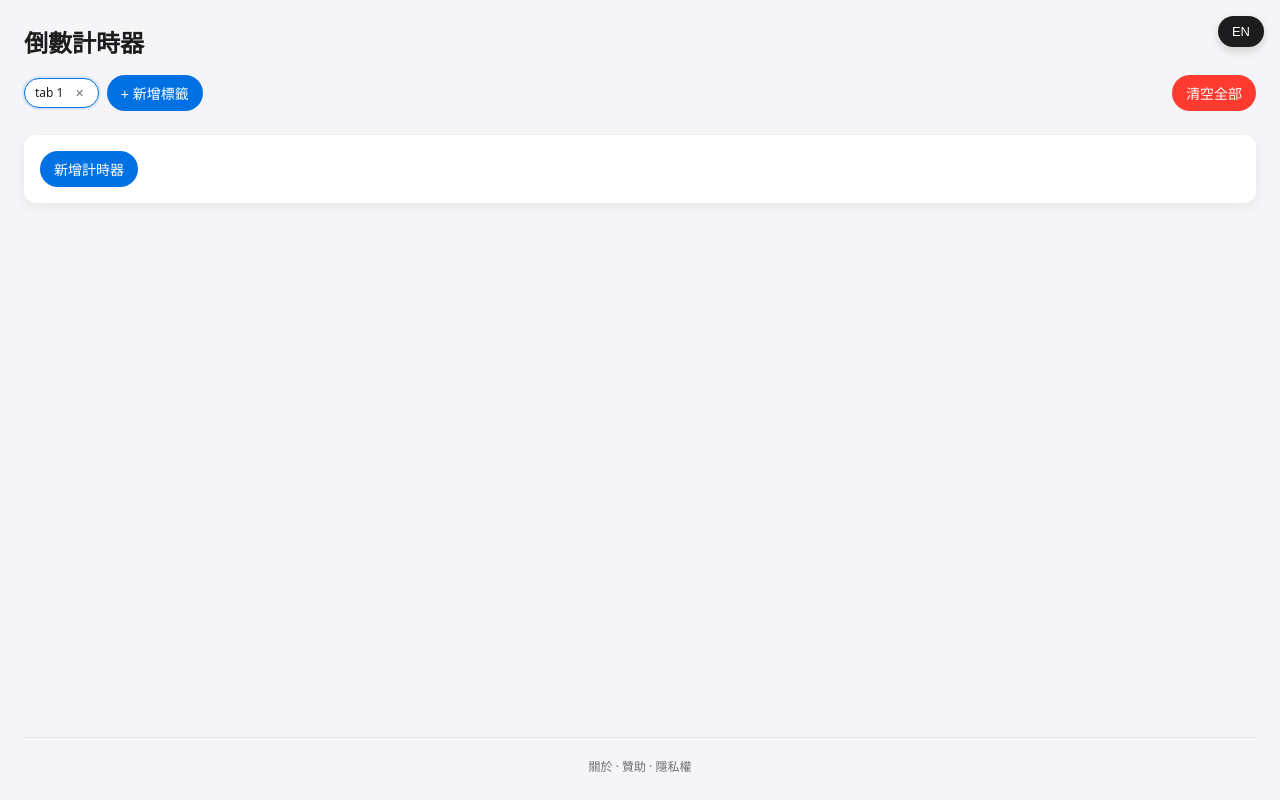
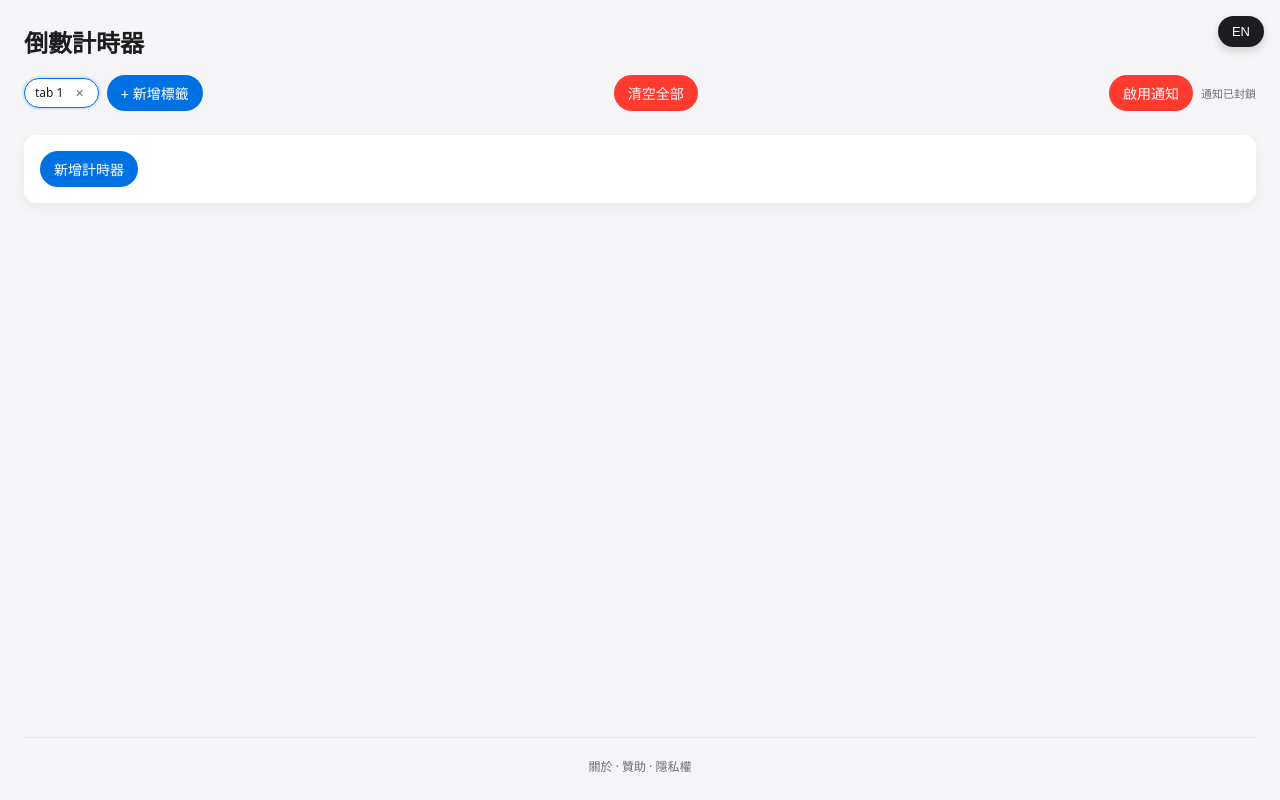
Before and after one commit to SihWeiHuang/countdown-hub, a React (Vite) app: page / in a window 1280 px wide. Built offline with nearby package versions, Linux system fonts and the light colour scheme.

Commit message:
notification

```diff
--- a/src/App.jsx
+++ b/src/App.jsx
@@ -25,6 +25,8 @@ function clampStringLen(str, maxLen) {
 
 /** 與手機版 CSS 斷點一致：此寬度以下計時器名稱僅單行 */
 const MOBILE_TIMER_TITLE_MQ = '(max-width: 480px)'
+
+const NOTIFICATION_UNSUPPORTED = 'unsupported'
 
 function normalizeTimerNameNewlines(raw, allowMultiline) {
   let s = typeof raw === 'string' ? raw : ''
@@ -101,6 +103,15 @@ const i18n = {
     addTimer: '新增計時器',
     addTimerLimitReached: '此標籤已達計時器上限（{max}）',
     clearAll: '清空全部',
+    enableNotifications: '啟用通知',
+    disableNotifications: '關閉通知',
+    notificationsOn: '通知已啟用',
+    notificationsOff: '通知已關閉',
+    notificationsBlocked: '通知已封鎖',
+    notificationsUnsupported: '此瀏覽器不支援通知',
+    notificationPermissionDenied: '通知權限已封鎖，請到瀏覽器設定開啟。',
+    timerFinishedTitle: '計時完成',
+    timerFinishedBody: '「{name}」已完成（標籤：{tab}）',
     clearAllConfirm: '確定要清空所有標籤與計時器資料嗎？此動作無法復原。',
     clearAllDone: '已清空所有標籤與計時器。',
     deleteTabTitle: '刪除標籤',
@@ -137,6 +148,15 @@ const i18n = {
     addTimer: 'Add Timer',
     addTimerLimitReached: 'Timer limit reached for this tab ({max})',
     clearAll: 'Clear All',
+    enableNotifications: 'Enable Notifications',
+    disableNotifications: 'Disable Notifications',
+    notificationsOn: 'Notifications On',
+    notificationsOff: 'Notifications Off',
+    notificationsBlocked: 'Notifications Blocked',
+    notificationsUnsupported: 'Notifications Unsupported',
+    notificationPermissionDenied: 'Notification permission is blocked in browser settings.',
+    timerFinishedTitle: 'Timer finished',
+    timerFinishedBody: '"{name}" is done (tab: {tab})',
     clearAllConfirm: 'Clear all tabs and timers? This cannot be undone.',
     clearAllDone: 'All tabs and timers have been cleared.',
     deleteTabTitle: 'Delete tab',
@@ -228,6 +248,11 @@ function createTab(id) {
   return { id, name: `tab ${id}`, timers: [], nextTimerId: 1 }
 }
 
+function makeFinishedNotifyKey(tabId, timerId, endedAt) {
+  const ts = endedAt ? new Date(endedAt).getTime() : 0
+  return `${tabId}:${timerId}:${ts}`
+}
+
 function parseDateOrNull(value) {
   if (!value) return null
   const date = new Date(value)
@@ -239,12 +264,14 @@ function loadPersistedState() {
     language: 'zh',
     tabs: [createTab(1)],
     activeTabId: 1,
+    notificationEnabled: false,
   }
   try {
     const raw = localStorage.getItem(STORAGE_KEY)
     if (!raw) return fallback
     const parsed = JSON.parse(raw)
     const language = parsed.language === 'en' ? 'en' : 'zh'
+    const notificationEnabled = Boolean(parsed.notificationEnabled)
     const inputTabs = Array.isArray(parsed.tabs) ? parsed.tabs : []
     const normalizedTabs = inputTabs
       .slice(0, MAX_TABS)
@@ -303,7 +330,7 @@ function loadPersistedState() {
     const activeTabId = tabs.some((tab) => tab.id === parsed.activeTabId)
       ? parsed.activeTabId
       : tabs[0].id
-    return { language, tabs, activeTabId }
+    return { language, tabs, activeTabId, notificationEnabled }
   } catch {
     return fallback
   }
@@ -314,6 +341,9 @@ export default function App() {
   const [language, setLanguage] = useState(initialState.language)
   const [tabs, setTabs] = useState(initialState.tabs)
   const [activeTabId, setActiveTabId] = useState(initialState.activeTabId)
+  const [notificationEnabled, setNotificationEnabled] = useState(
+    initialState.notificationEnabled,
+  )
   /** 原生 prompt 無法 maxLength，改用自訂對話框才能鎖字數 */
   const [renameTabDialog, setRenameTabDialog] = useState(null)
   const activeContainerRef = useRef(null)
@@ -323,6 +353,21 @@ export default function App() {
   )
   const isMobileTimerTitle = useMatchMedia(MOBILE_TIMER_TITLE_MQ)
   const timerTitleTextareaRefs = useRef(new Map())
+  const notifiedFinishedKeysRef = useRef(
+    new Set(
+      initialState.tabs.flatMap((tab) =>
+        tab.timers
+          .filter((tm) => tm.finished && tm.endedAt)
+          .map((tm) => makeFinishedNotifyKey(tab.id, tm.id, tm.endedAt)),
+      ),
+    ),
+  )
+  const [notificationPermission, setNotificationPermission] = useState(() => {
+    if (typeof window === 'undefined' || !('Notification' in window)) {
+      return NOTIFICATION_UNSUPPORTED
+    }
+    return Notification.permission
+  })
 
   const t = (key, vars = {}) => {
     const text = (i18n[language] && i18n[language][key]) || key
@@ -364,6 +409,7 @@ export default function App() {
     const data = {
       language,
       activeTabId,
+      notificationEnabled,
       tabs: tabs.map((tab) => ({
         ...tab,
         timers: tab.timers.map((tm) => ({
@@ -374,7 +420,23 @@ export default function App() {
       })),
     }
     localStorage.setItem(STORAGE_KEY, JSON.stringify(data))
-  }, [language, tabs, activeTabId])
+  }, [language, tabs, activeTabId, notificationEnabled])
+
+  useEffect(() => {
+    if (notificationPermission !== 'granted' || !notificationEnabled) return
+    tabs.forEach((tab) => {
+      tab.timers.forEach((tm) => {
+        if (!tm.finished || !tm.endedAt) return
+        const key = makeFinishedNotifyKey(tab.id, tm.id, tm.endedAt)
+        if (notifiedFinishedKeysRef.current.has(key)) return
+        notifiedFinishedKeysRef.current.add(key)
+        const timerName = tm.name?.trim() ? tm.name.trim() : `#${tm.id}`
+        new Notification(t('timerFinishedTitle'), {
+          body: t('timerFinishedBody', { name: timerName, tab: tab.name }),
+        })
+      })
+    })
+  }, [tabs, notificationPermission, notificationEnabled, language])
 
   useLayoutEffect(() => {
     if (isMobileTimerTitle) return
@@ -735,6 +797,32 @@ export default function App() {
     alert(t('clearAllDone'))
   }
 
+  const requestNotificationPermission = async () => {
+    if (notificationPermission === NOTIFICATION_UNSUPPORTED) {
+      alert(t('notificationsUnsupported'))
+      return
+    }
+    if (notificationEnabled) {
+      setNotificationEnabled(false)
+      return
+    }
+    if (notificationPermission === 'granted') {
+      setNotificationEnabled(true)
+      return
+    }
+    if (notificationPermission === 'denied') {
+      alert(t('notificationPermissionDenied'))
+      return
+    }
+    const result = await Notification.requestPermission()
+    setNotificationPermission(result)
+    if (result === 'denied') {
+      alert(t('notificationPermissionDenied'))
+      return
+    }
+    if (result === 'granted') setNotificationEnabled(true)
+  }
+
   const isTabLimitReached = tabs.length >= MAX_TABS
   const isTimerLimitReached = activeTab.timers.length >= MAX_TIMERS_PER_TAB
 
@@ -788,6 +876,47 @@ export default function App() {
         <button className="clear-all-btn" onClick={clearAllData}>
           {t('clearAll')}
         </button>
+        <button
+          className="clear-all-btn"
+          onClick={requestNotificationPermission}
+          title={
+            notificationPermission === 'denied'
+                ? t('notificationsBlocked')
+                : notificationPermission === NOTIFICATION_UNSUPPORTED
+                  ? t('notificationsUnsupported')
+                  : notificationEnabled
+                    ? t('notificationsOn')
+                    : t('notificationsOff')
+          }
+        >
+          {notificationPermission === NOTIFICATION_UNSUPPORTED
+            ? t('notificationsUnsupported')
+            : notificationEnabled
+              ? t('disableNotifications')
+              : t('enableNotifications')}
+        </button>
+        <span
+          className="label-small"
+          title={
+            notificationPermission === 'granted'
+              ? t('notificationsOn')
+              : notificationPermission === 'denied'
+                ? t('notificationsBlocked')
+                : notificationPermission === NOTIFICATION_UNSUPPORTED
+                  ? t('notificationsUnsupported')
+                  : undefined
+          }
+        >
+          {notificationPermission === 'granted'
+            ? notificationEnabled
+              ? t('notificationsOn')
+              : t('notificationsOff')
+            : notificationPermission === 'denied'
+              ? t('notificationsBlocked')
+              : notificationPermission === NOTIFICATION_UNSUPPORTED
+                ? t('notificationsUnsupported')
+                : t('notificationsOff')}
+        </span>
       </div>
 
       <div className="timers-container" ref={activeContainerRef}>
```
